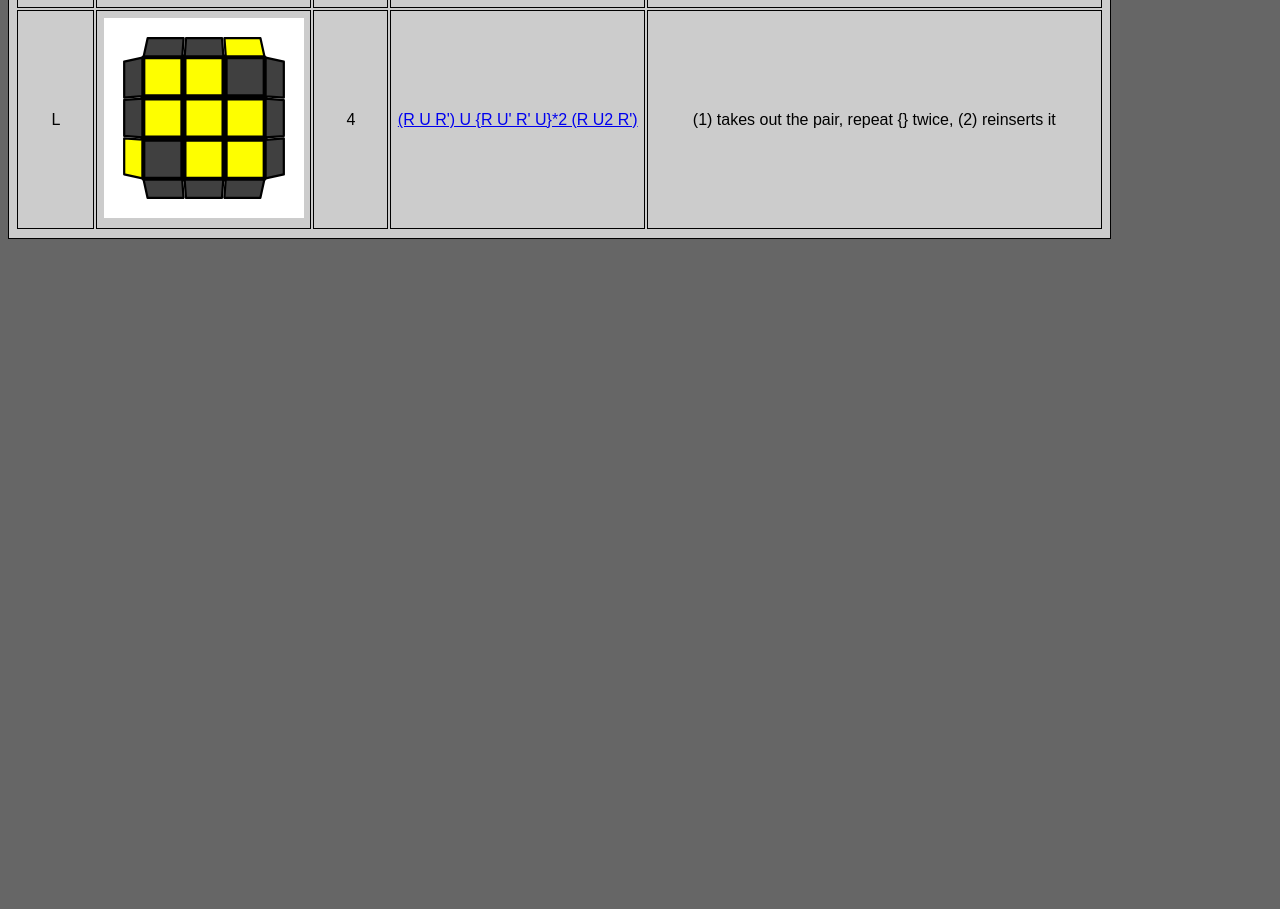
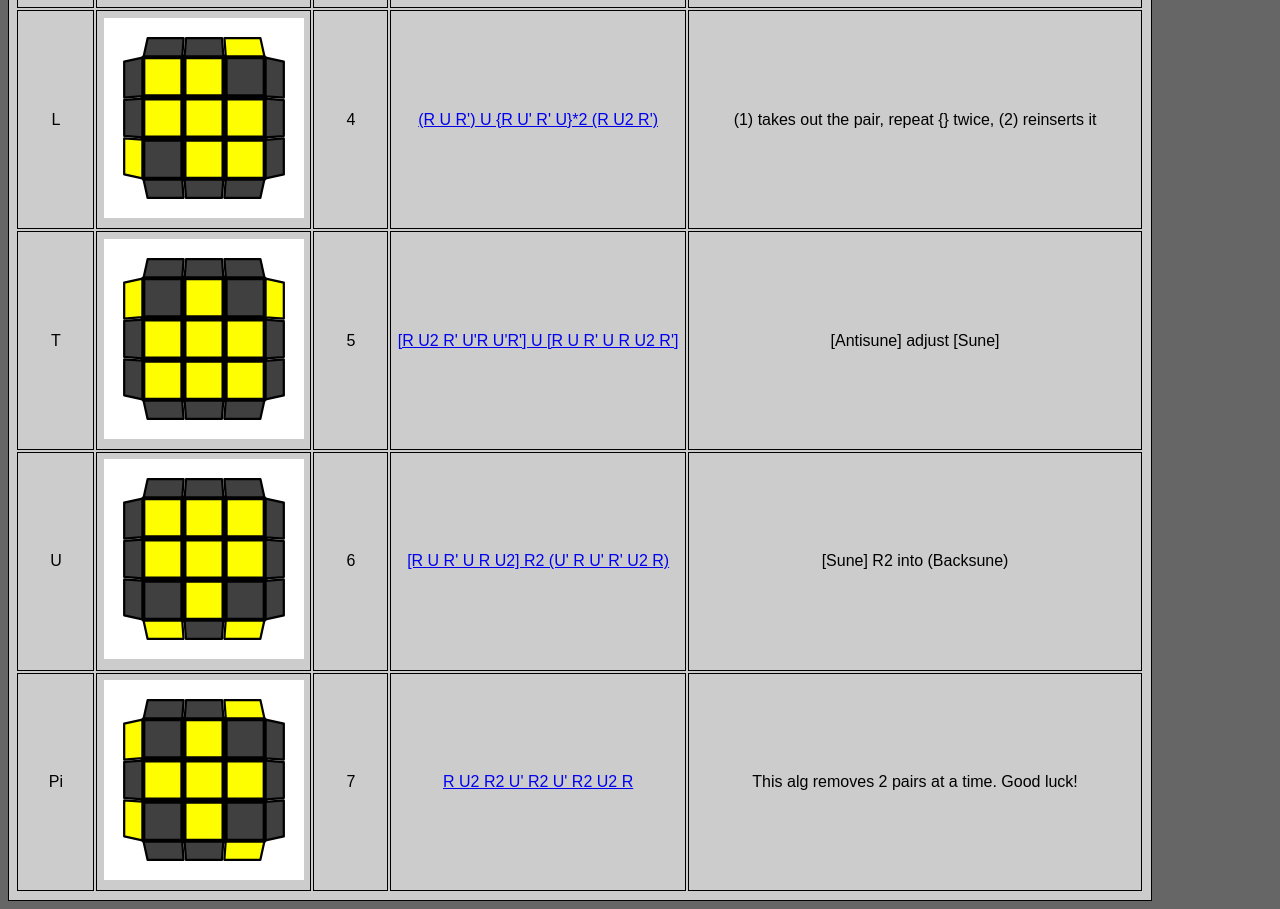
Before and after one commit to pyrxi/alg-site, a plain HTML site: page index.html in a window 1280 px wide. Shown: the part 612-1521 px from the top of the page. Before the commit the page ends 859 px from the top, so only its background shows below. Drawn offline with Linux system fonts and the light colour scheme.

Commit message:
finished OCLL

```diff
--- a/index.html
+++ b/index.html
@@ -47,6 +47,27 @@
     <td><a href="https://alg.cubing.net/?stage=OLL&type=alg&view=playback&alg=(R_U_R-)_U_(R_U-_R-_U)_(R_U-_R-_U)_(R_U2_R-)">(R U R') U {R U' R' U}*2 (R U2 R')</a></td>
     <td>(1) takes out the pair, repeat {} twice, (2) reinserts it</td>
   </tr>
+  <tr>
+    <td>T</td>
+    <td><img src="img/ocll/t.svg" alt="Image of L Case"></td>
+    <td>5</td>
+    <td><a href="https://alg.cubing.net/?stage=OLL&type=alg&view=playback&alg=(R_U2_R-_U-R_U-R-)_U_(R_U_R-_U_R_U2_R-)">[R U2 R' U'R U'R'] U [R U R' U R U2 R']</a></td>
+    <td>[Antisune] adjust [Sune]</td>
+  </tr>
+  <tr>
+    <td>U</td>
+    <td><img src="img/ocll/u.svg" alt="Image of L Case"></td>
+    <td>6</td>
+    <td><a href="https://alg.cubing.net/?stage=OLL&type=alg&view=playback&alg=(R_U_R-)_U_(R_U-_R-_U)_(R_U-_R-_U)_(R_U2_R-)">[R U R' U R U2] R2 (U' R U' R' U2 R)</a></td>
+    <td>[Sune] R2 into (Backsune)</td>
+  </tr>
+  <tr>
+    <td>Pi</td>
+    <td><img src="img/ocll/pi.svg" alt="Image of L Case"></td>
+    <td>7</td>
+    <td><a href="https://alg.cubing.net/?stage=OLL&type=alg&view=playback&alg=R_U2_R2_U-_R2_U-_R2_U2_R">R U2 R2 U' R2 U' R2 U2 R</a></td>
+    <td>This alg removes 2 pairs at a time. Good luck!</td>
+  </tr>
 </table>
 
 </body>
```
Also changed, not shown: img/ocll/pi.svg (added), img/ocll/t.svg (added), img/ocll/u.svg (added).
